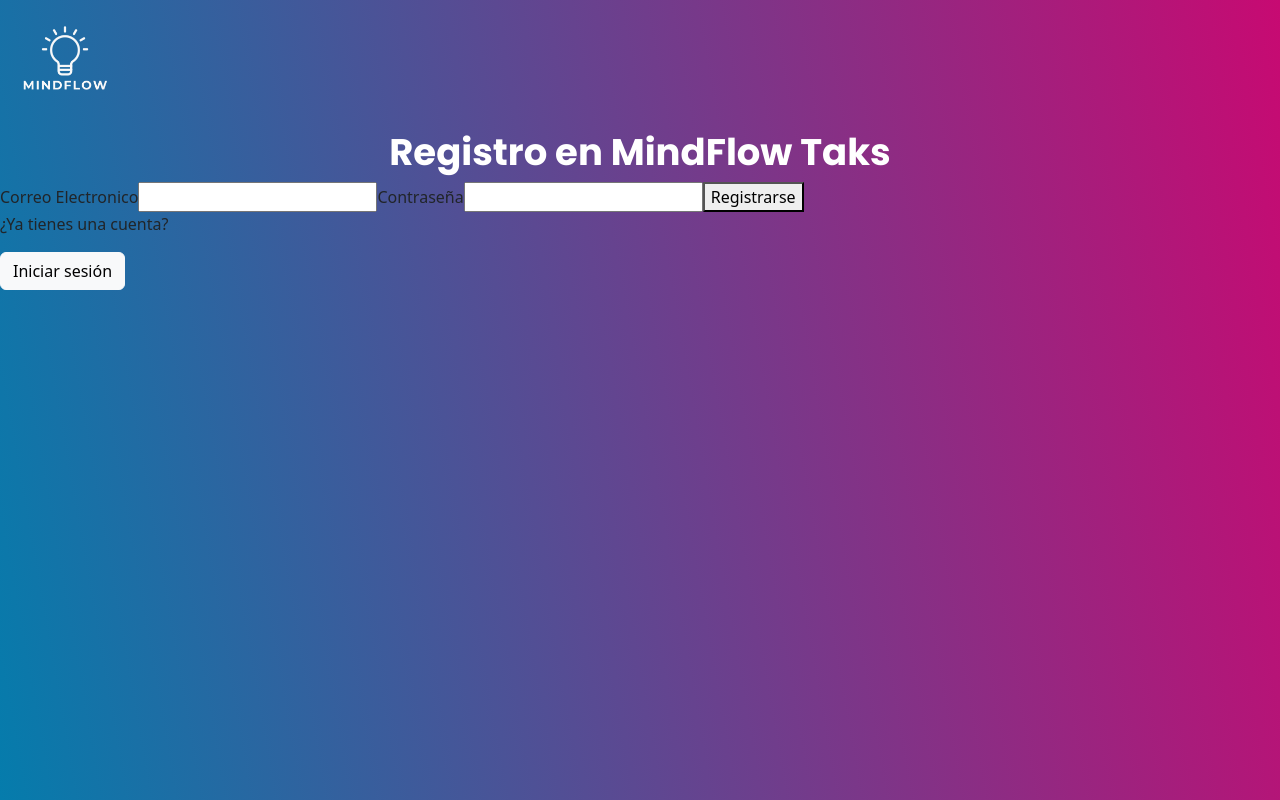
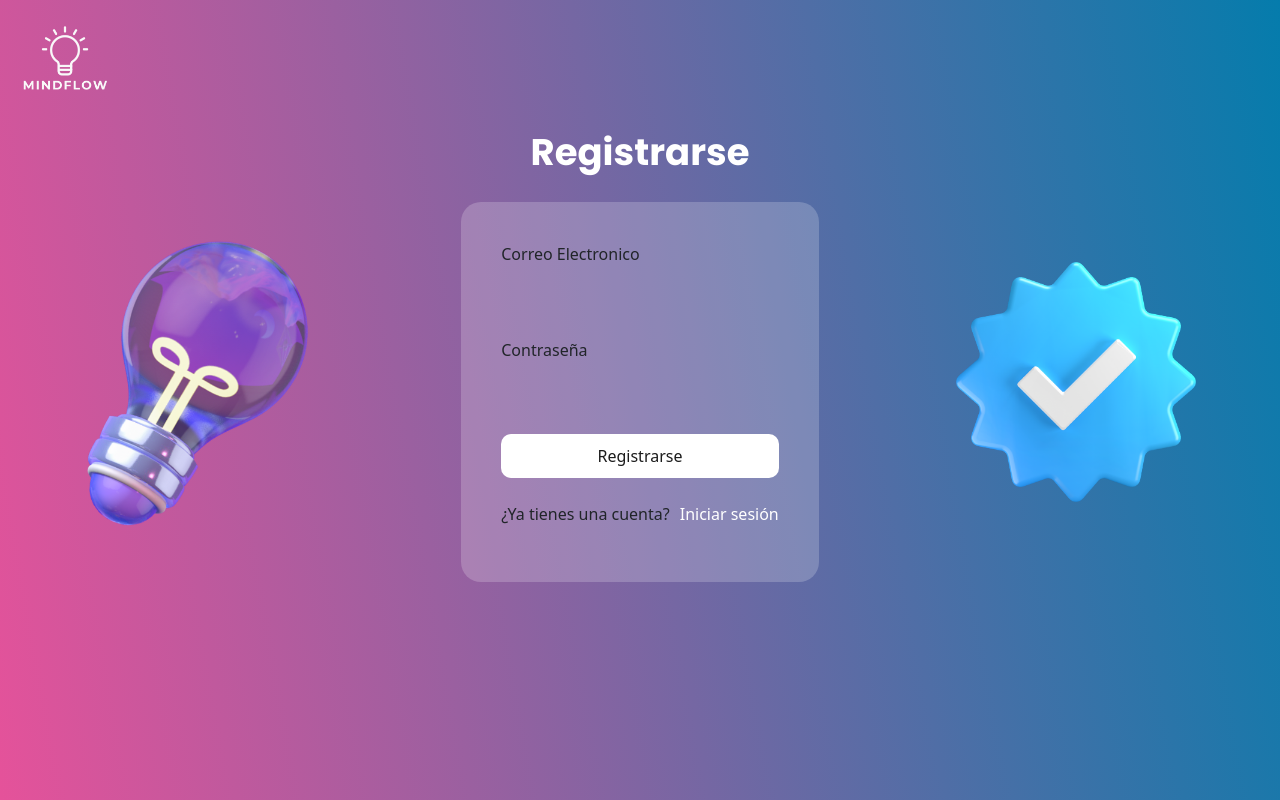
Before and after one commit to pinillajuanes/CRUD-Firebase-ReactJS, a React (Create React App) app: page /register in a window 1280 px wide. Built offline with nearby package versions, Linux system fonts and the light colour scheme.

Commit message:
termina  estilos para login y register

```diff
--- a/src/components/Login.js
+++ b/src/components/Login.js
@@ -8,11 +8,11 @@
 
 const Login = () => {
   return (
-    <div>
+    <div className="PageLogin">
       <div className="logo">
         <img src={DEA1} alt="logo" />
       </div>
-      <h2 className="HeaderPage">Iniciar Sesión en MindFLow Tasks</h2>
+      <h2 className="HeaderPage">Iniciar Sesión</h2>
       <div className="containerFormImg">
         <div className="derFoto"><img src={DEA2} alt="fotoDer" /></div>
         <LoginForm />
--- a/src/components/LoginForm.js
+++ b/src/components/LoginForm.js
@@ -1,6 +1,6 @@
 import React, { useState } from "react";
 import { useNavigate, Link} from 'react-router-dom'
-
+import '../styles/formsLogRegister.css';
 import { auth } from '../firebaseConfig/firebase';
 import { signInWithEmailAndPassword } from 'firebase/auth';
 
@@ -24,12 +24,14 @@
   }
 
   return (
-    <div>
-      <label htmlFor="email">Correo Electronico</label>
-      <input type="email" id="email" onChange={(ev) => setEmail(ev.target.value)} />
-      <label htmlFor="password">Contraseña</label>
-      <input type="password" id="password" onChange={(ev) => setPassword(ev.target.value)} />
-      <button onClick={loginUser}>Iniciar sesión</button>
+    <div className="containForm">
+      <label htmlFor="email" className="labelsInputs">Correo Electronico</label>
+      <input className="inputForms" type="email" id="email" onChange={(ev) => setEmail(ev.target.value)} />
+      <br></br>
+      <label className="labelsInputs" htmlFor="password" >Contraseña</label>
+      <input className="inputForms" type="password" id="password" onChange={(ev) => setPassword(ev.target.value)} />
+      <br></br>
+      <button onClick={loginUser} className="botnInicioSesion">Iniciar sesión</button>
       {currentUser && (
         <div>
           <p>Usuario autenticado: {currentUser.email}</p>
@@ -40,7 +42,8 @@
           <p>Error: {error}</p>
         </div>
       )}
-      <p>¿No tienes una cuenta aún? </p><Link to={`/register`} className='btn btn-light' >Registrarse</Link>
+      <br></br>
+      <div className="yatienes"><p>¿No tienes una cuenta aún? </p><Link to={`/register`} className="linkaotro" >Registrarse</Link></div>
 
     </div>
   );
--- a/src/components/Register.js
+++ b/src/components/Register.js
@@ -2,15 +2,22 @@
 import RegistrationForm from "./RegistrationForm";
 import '../styles/LoginRegister.css';
 import DEA1 from '../assets/DEA1.png';
+import DEA2 from '../assets/DEA2.png';
+import DEA3 from '../assets/DEA3.png';
 
 const Register = () => {
   return (
-    <div>
+    <div className="PageRegister">
       <div className="logo">
         <img src={DEA1} alt="logo" />
       </div>
-      <h2 className="HeaderPage">Registro en MindFlow Taks</h2>
-      <RegistrationForm />
+      <h2 className="HeaderPage">Registrarse</h2>
+      <div className="containerFormImg">
+        <div className="derFoto"><img src={DEA2} alt="fotoDer" /></div>
+        <RegistrationForm />
+        <div className="derFoto"><img src={DEA3} alt="fotoDer" /></div>
+      </div>
+
     </div>
   );
 }
--- a/src/components/RegistrationForm.js
+++ b/src/components/RegistrationForm.js
@@ -1,5 +1,6 @@
 import React, { useState } from "react";
 import { auth } from '../firebaseConfig/firebase';
+import '../styles/formsLogRegister.css';
 import { useNavigate, Link} from 'react-router-dom'
 
 import { createUserWithEmailAndPassword } from 'firebase/auth';
@@ -21,12 +22,14 @@
   }
 
   return (
-    <div>
-      <label htmlFor="email">Correo Electronico</label>
-      <input type="email" id="email" onChange={(ev) => setEmail(ev.target.value)} />
-      <label htmlFor="password">Contraseña</label>
-      <input type="password" id="password" onChange={(ev) => setPassword(ev.target.value)} />
-      <button onClick={registerUser}>Registrarse</button>
+    <div className="containForm">
+      <label htmlFor="email" className="labelsInputs">Correo Electronico</label>
+      <input className="inputForms" type="email" id="email" onChange={(ev) => setEmail(ev.target.value)} />
+      <br></br>
+      <label htmlFor="password" className="labelsInputs">Contraseña</label>
+      <input className="inputForms" type="password" id="password" onChange={(ev) => setPassword(ev.target.value)} />
+      <br></br>
+      <button onClick={registerUser} className="botnRegistro">Registrarse</button>
       {currentUser && (
         <div>
           <p>Usuario autenticado: {currentUser.email}</p>
@@ -37,7 +40,8 @@
           <p>Error: {error}</p>
         </div>
       )}
-      <p>¿Ya tienes una cuenta? </p><Link to={`/login`} className='btn btn-light' >Iniciar sesión</Link>
+      <br></br>
+      <div className="yatienes"><p>¿Ya tienes una cuenta? </p><Link to={`/login`} className="linkaotro" >Iniciar sesión</Link></div>
 
     </div>
   );
--- a/src/styles/LoginRegister.css
+++ b/src/styles/LoginRegister.css
@@ -1,10 +1,16 @@
-body{
+.PageRegister{
     margin: 0;
     padding: 0;
     min-height: 100vh;
-    background-image: linear-gradient(80deg, rgb(5, 124, 172), rgb(199, 10, 114)) ;
+    background-image: linear-gradient(80deg, #E5529A, rgb(5, 124, 172)) ;
     overflow: hidden;
-    font-family:  'poppins';
+}
+.PageLogin{
+    margin: 0;
+    padding: 0;
+    min-height: 100vh;
+    background-image: linear-gradient(80deg, rgb(5, 124, 172), #E5529A) ;
+    overflow: hidden;
 }
 .logo {
     display: flex;
@@ -13,7 +19,8 @@
 .containerFormImg{
     display: flex;
     flex-direction: row;
-
+    align-items: center;
+    justify-content: space-around;
 }
 .logo img {
     max-width: 130px;
--- /dev/null
+++ b/src/styles/formsLogRegister.css
@@ -0,0 +1,37 @@
+.containForm{
+    display: flex;
+    flex-direction: column;
+    padding: 40px;
+    border-radius: 20px;
+    margin-top:20px ;
+    background-color: rgb(255, 255, 255, 0.2);
+}
+
+.labelsInputs{
+    text-align: left;
+}
+.yatienes{
+    display: flex;
+    flex-direction: row;
+    align-items: baseline;
+}
+.linkaotro{
+    margin-left: 10px;
+    color: rgb(255, 255, 255);
+    text-decoration: none;
+}
+.linkaotro:hover{
+    color: rgb(78, 3, 88);
+}
+.botnRegistro{
+    border: none;
+}
+.botnInicioSesion{
+    border: none;
+}
+.inputForms{
+    padding: 10px;
+    border-radius: 15px;
+    background-color: transparent;
+    border-color: transparent;
+}
```
Also changed, not shown: src/assets/DEA4.png (added), src/assets/DEA5.png (added).
